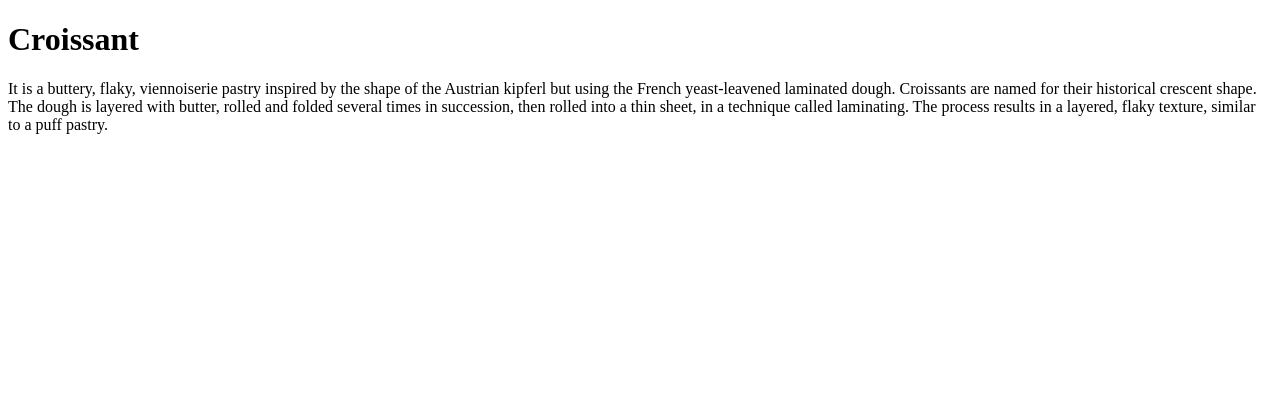
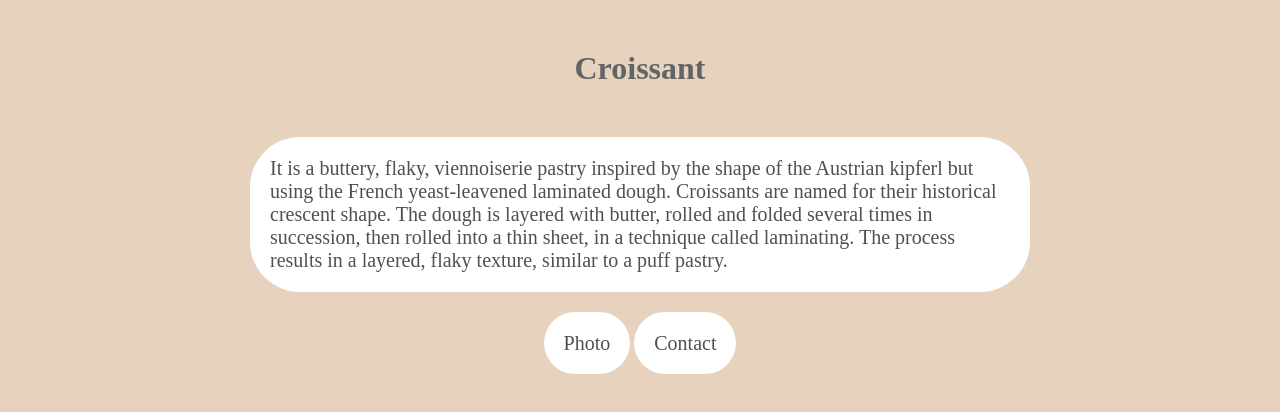
Before and after one commit to FTTM-M/Croissant, a plain HTML site: page index.html in a window 1280 px wide. Drawn offline with Linux system fonts and the light colour scheme.

Commit message:
decorate files

```diff
--- a/index.html
+++ b/index.html
@@ -4,7 +4,7 @@
     <meta charset="UTF-8" />
     <meta http-equiv="X-UA-Compatible" content="IE=edge" />
     <meta name="viewport" content="width=device-width, initial-scale=1.0" />
-    <title>Document</title>
+    <title>Home page</title>
     <link rel="stylesheet" href="/src/style.css" />
   </head>
   <body>
@@ -17,7 +17,9 @@
       rolled into a thin sheet, in a technique called laminating. The process
       results in a layered, flaky texture, similar to a puff pastry.
     </p>
-    <a href="/photo.html"></a>
-    <a href="/contact.html"></a>
+    <div class="links">
+      <a href="/photo.html">Photo</a>
+      <a href="/contact.html">Contact</a>
+    </div>
   </body>
 </html>
--- a/src/style.css
+++ b/src/style.css
@@ -0,0 +1,30 @@
+body {
+  background: #e7d2be;
+  margin: 50px 50px;
+}
+h1 {
+  margin: 50px;
+  text-align: center;
+  color: rgb(98, 101, 104);
+}
+p {
+  text-align: left;
+  color: rgb(78, 81, 83);
+  margin: 40px 200px;
+  background: white;
+  padding: 20px;
+  border-radius: 50px;
+  font-size: 20px;
+}
+a {
+  text-align: center;
+  padding: 20px;
+  background: white;
+  border-radius: 50px;
+  color: rgb(78, 81, 83);
+  text-decoration: none;
+  font-size: 20px;
+}
+.links {
+  text-align: center;
+}
```
Also changed, not shown: contact.html (+16 -0 lines), photo.html (+16 -0 lines).
